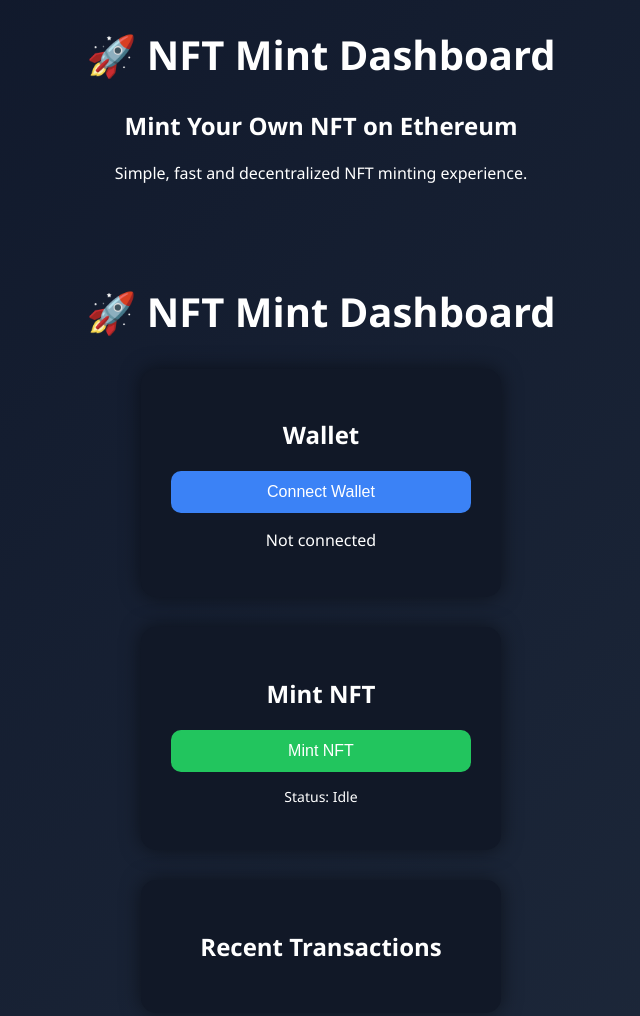
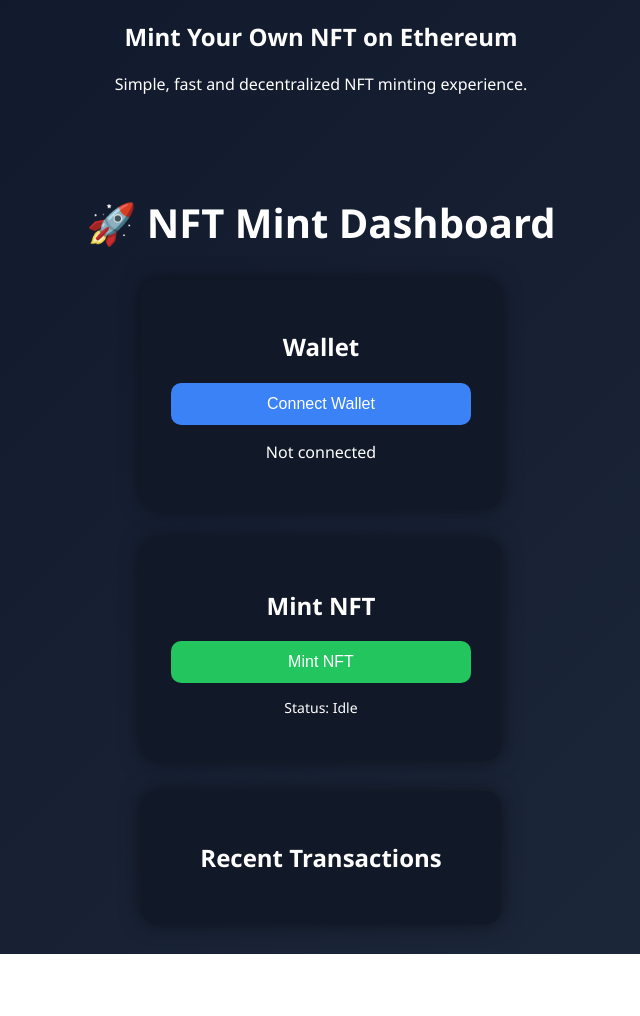
Before and after one commit to Rishabhdev007/nft-mint-dapp-frontend, a plain HTML site: page index.html in a window 1280 px wide. Shown: the whole page, without its empty margins (319-959 px from the left). After the commit the page ends 954 px from the top, so only its background shows below. Drawn offline with Linux system fonts and the light colour scheme.

Commit message:
Remove heading from NFT Mint Dashboard

```diff
--- a/index.html
+++ b/index.html
@@ -2,7 +2,6 @@
 <html lang="en">
 <head>
   <meta charset="UTF-8">
-  <h1>🚀 NFT Mint Dashboard</h1>
 <h2>Mint Your Own NFT on Ethereum</h2>
 <p>Simple, fast and decentralized NFT minting experience.</p>
   <link rel="stylesheet" href="style.css">
```
